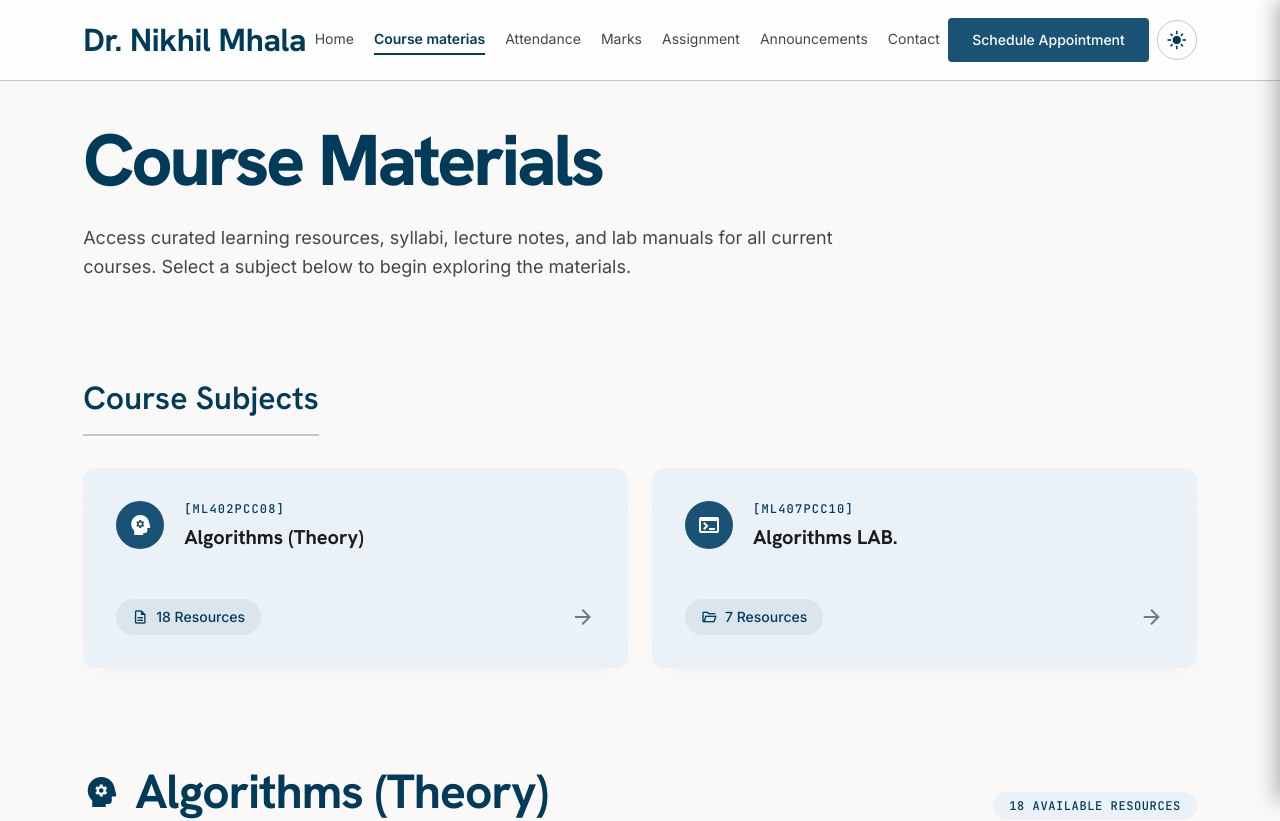
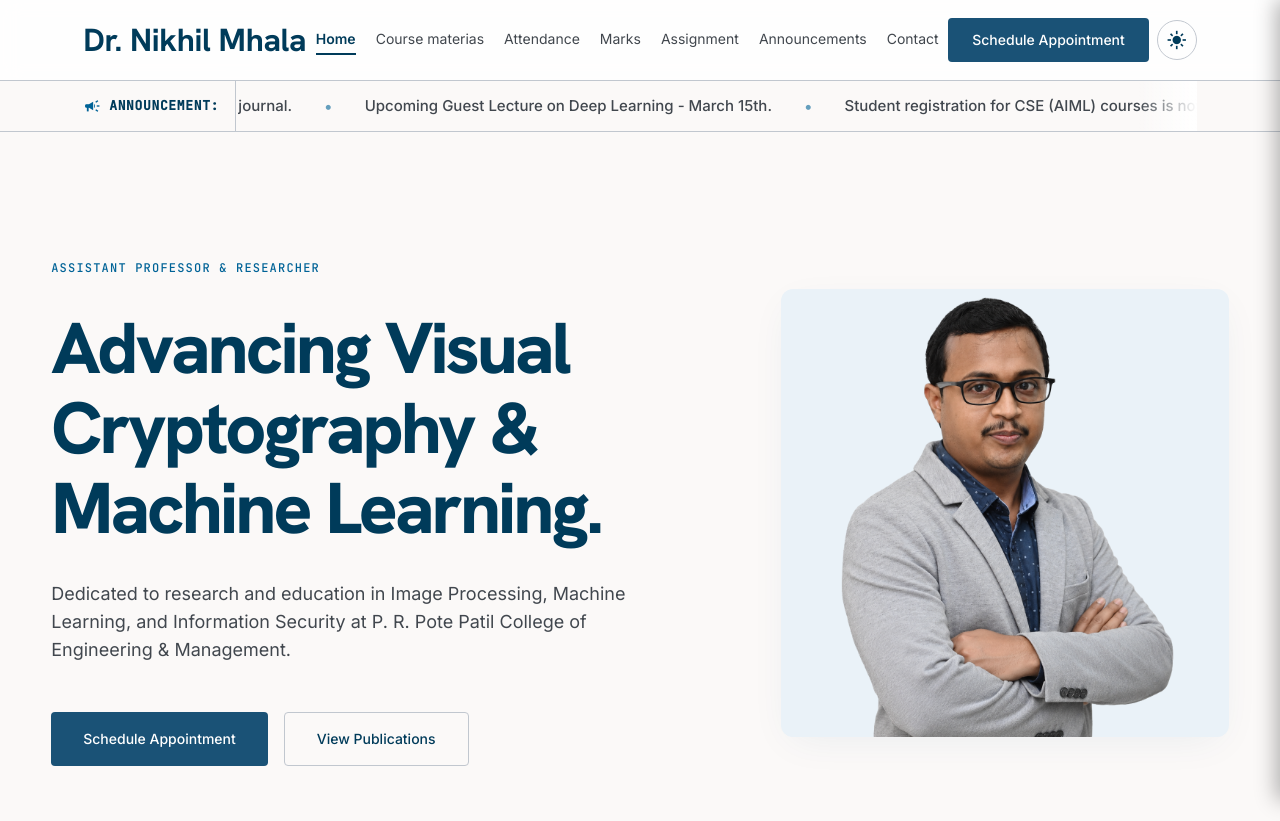
Before and after one commit to virensawai/Renovation, a React (Vite) app: page / in a window 1280 px wide. Shown: the top 821 px of the page. Built offline with nearby package versions, Linux system fonts and the light colour scheme.

Commit message:
Make Home page the index page and map Course Materials to /courses

```diff
--- a/src/App.jsx
+++ b/src/App.jsx
@@ -16,8 +16,8 @@ export default function App() {
       <div className="app-shell">
         <Navbar />
         <Routes>
-          <Route path="/" element={<Courses />} />
-          <Route path="/home" element={<Home />} />
+          <Route path="/" element={<Home />} />
+          <Route path="/courses" element={<Courses />} />
           <Route path="/attendance" element={<ComingSoon />} />
           <Route path="/marks" element={<ComingSoon />} />
           <Route path="/assignment" element={<ComingSoon />} />
--- a/src/components/Navbar.jsx
+++ b/src/components/Navbar.jsx
@@ -4,8 +4,8 @@ import ThemeToggle from './ThemeToggle';
 import './Navbar.css';
 
 const navItems = [
-  { label: 'Home', path: '/home' },
-  { label: 'Course materias', path: '/' },
+  { label: 'Home', path: '/' },
+  { label: 'Course materias', path: '/courses' },
   { label: 'Attendance', path: '/attendance' },
   { label: 'Marks', path: '/marks' },
   { label: 'Assignment', path: '/assignment' },
--- a/src/pages/NotFound.jsx
+++ b/src/pages/NotFound.jsx
@@ -18,7 +18,7 @@ export default function NotFound() {
         <hr className="nf-divider" />
         <p className="nf-suggestion">
           Looking for course materials? Visit the{' '}
-          <Link to="/">Course Materials</Link> page, or{' '}
+          <Link to="/courses">Course Materials</Link> page, or{' '}
           <Link to="/contact">get in touch</Link>.
         </p>
       </div>
```
Also changed, not shown: 1 other file (tests, documents, lock files or other folders).
